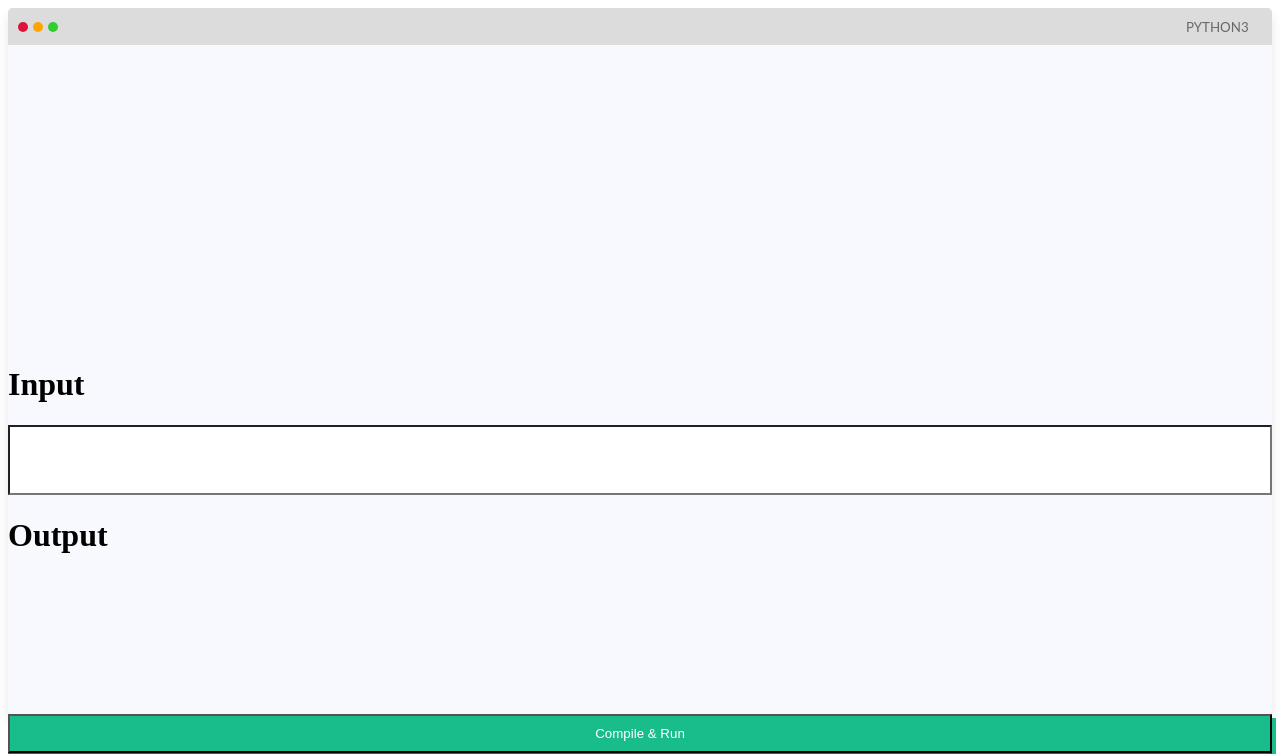
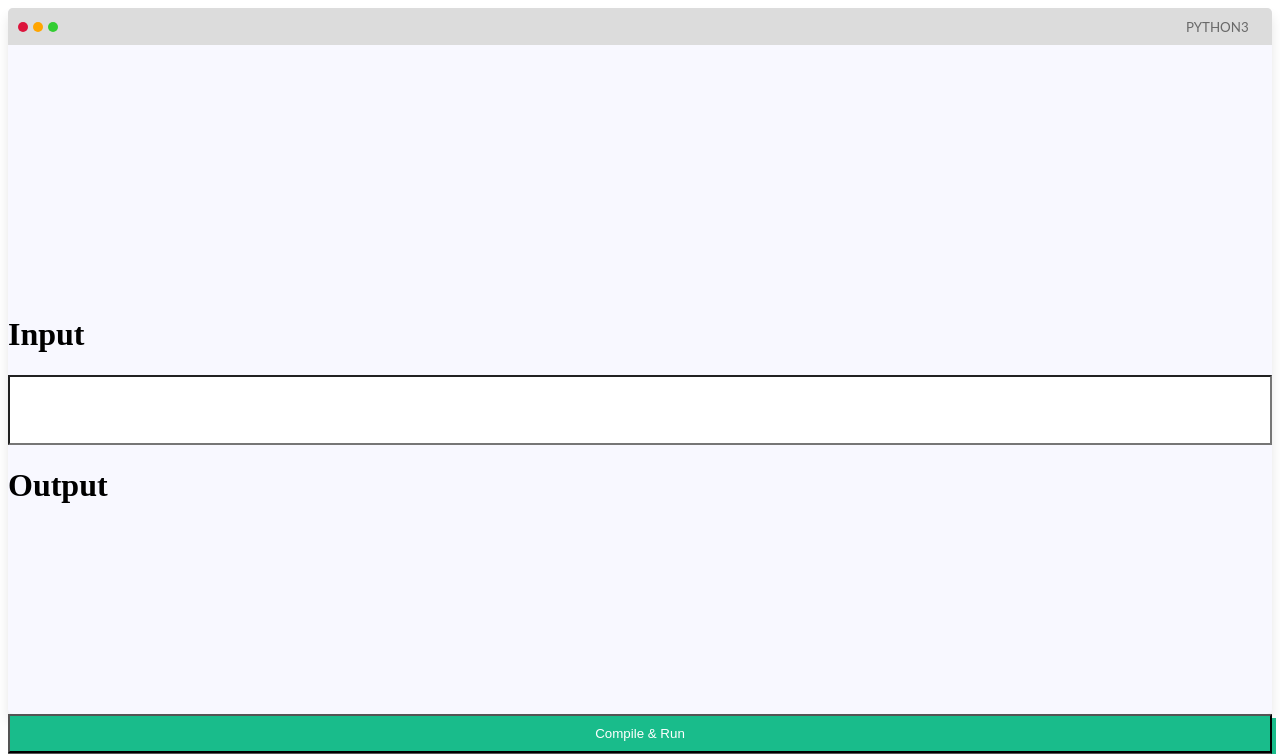
Before and after one commit to pseudo-sm/code-charades, a Django app: page /editor/ in a window 1280 px wide. Shown: the top 754 px of the page. Run offline with Django 3.2, Linux system fonts and the light colour scheme.

Commit message:
fixed compiler

```diff
--- a/app/static/index.css
+++ b/app/static/index.css
@@ -53,7 +53,7 @@
 
 .window .window-body {
     position: relative;
-    height: 300px;
+    height: 250px;
 }
 
 .window .window-body .code-input,
--- a/app/templates/editor.html
+++ b/app/templates/editor.html
@@ -40,6 +40,7 @@
                 input: $("#input").val()
             },
             success: function (response) {
+                    console.log(response.output);
                     $("#temp").html(response.output.run_status.output_html);
             }
         });
--- a/app/views.py
+++ b/app/views.py
@@ -46,6 +46,7 @@ def compile(request):
     code = request.GET.get("code")
     input = request.GET.get("input")
     result = gfg_compile(lang,code,input)
+    print(result.json())
     return JsonResponse({"output" : result.json()},safe=False)
 
 
```
Also changed, not shown: db.sqlite3.
